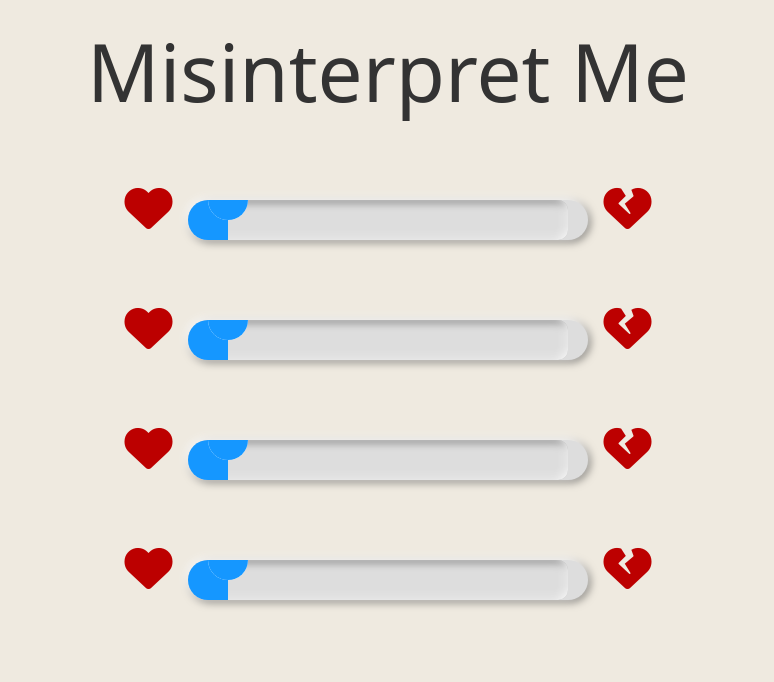
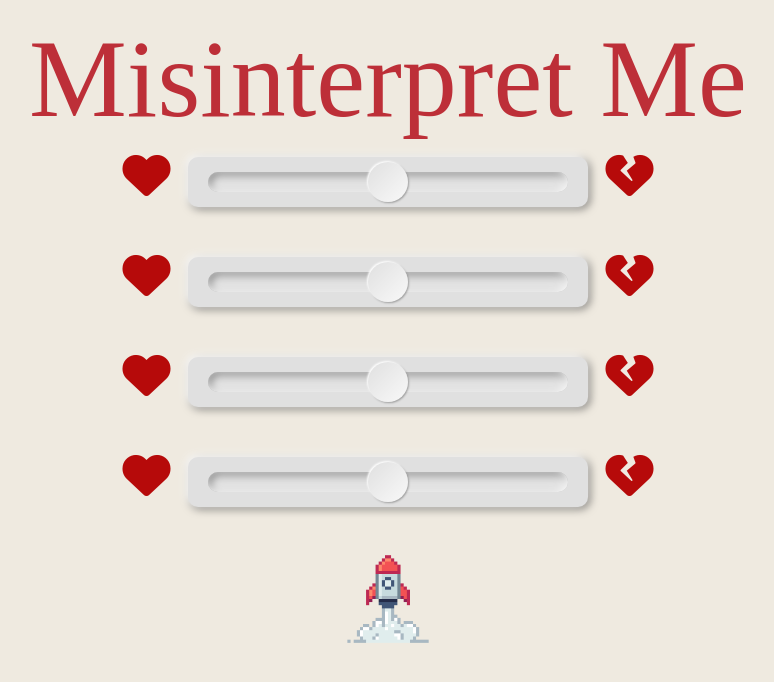
Before and after one commit to jessyy2006/UI-UX-Project, a plain HTML site: page iterations/index.html in a window 1280 px wide. Shown: the whole page, without its empty margins (252-1026 px from the left). Drawn offline with nearby package versions, Linux system fonts and the light colour scheme; files that its build step writes are made by us from their sources; a web font is replaced by a local one.

Commit message:
added pixel execute button and changed font--console works!

```diff
--- a/assets/css-custom-range-slider/slider/dist/style.css
+++ /dev/null
@@ -1,78 +0,0 @@
-html {
-  height: 100%;
-  display: flex;
-  align-items: center;
-  justify-content: center;
-  font-family: 'Work Sans', sans-serif;
-  text-align: center;
-}
-html h1, html h2, html h3, html h4, html h5, html h6 {
-  margin: 0;
-}
-html h1 {
-  color: #333;
-  font-weight: 500;
-}
-html h3 {
-  color: #aaa;
-  font-weight: 500;
-}
-html h4 {
-  color: #999;
-  font-weight: 500;
-}
-html h4:after {
-  content: "%";
-  padding-left: 1px;
-}
-html input[type="range"] {
-  outline: 0;
-  border: 0;
-  border-radius: 500px;
-  width: 400px;
-  max-width: 100%;
-  margin: 24px 0;
-  transition: box-shadow 0.2s ease-in-out;
-}
-@media screen and (-webkit-min-device-pixel-ratio: 0) {
-  html input[type="range"] {
-    overflow: hidden;
-    height: 40px;
-    -webkit-appearance: none;
-    background-color: #ddd;
-  }
-  html input[type="range"]::-webkit-slider-runnable-track {
-    height: 40px;
-    -webkit-appearance: none;
-    color: #444;
-    margin-top: -1px;
-    transition: box-shadow 0.2s ease-in-out;
-  }
-  html input[type="range"]::-webkit-slider-thumb {
-    width: 40px;
-    -webkit-appearance: none;
-    height: 40px;
-    cursor: ew-resize;
-    background: #fff;
-    box-shadow: -340px 0 0 320px #1597ff, inset 0 0 0 40px #1597ff;
-    border-radius: 50%;
-    transition: box-shadow 0.2s ease-in-out;
-    position: relative;
-  }
-  html input[type="range"]:active::-webkit-slider-thumb {
-    background: #fff;
-    box-shadow: -340px 0 0 320px #1597ff, inset 0 0 0 3px #1597ff;
-  }
-}
-html input[type="range"]::-moz-range-progress {
-  background-color: #43e5f7;
-}
-html input[type="range"]::-moz-range-track {
-  background-color: #9a905d;
-}
-html input[type="range"]::-ms-fill-lower {
-  background-color: #43e5f7;
-}
-html input[type="range"]::-ms-fill-upper {
-  background-color: #9a905d;
-}
--- a/assets/css-custom-range-slider/slider/src/style.scss
+++ /dev/null
@@ -1,83 +0,0 @@
-html {
-	height: 100%;
-	display: flex;
-	align-items: center;
-	justify-content: center;
-	font-family: 'Work Sans', sans-serif;
-	text-align: center;
-	h1, h2, h3, h4, h5, h6 {
-		margin: 0;
-	}
-	h1 {
-		color: #333;
-		font-weight: 500;
-	}
-	h3 {
-		color: #aaa;
-		font-weight: 500;
-	}
-	h4 {
-		color: #999;
-		font-weight: 500;
-		&:after {
-			content: "%";
-			padding-left: 1px;
-		}
-	}
-	// now for the good stuff 🎉
-	input[type="range"] {
-		outline: 0;
-		border: 0;
-		border-radius: 500px;
-		width: 400px;
-		max-width: 100%;
-		margin: 24px 0;
-		transition: box-shadow 0.2s ease-in-out;
-		// Chrome
-		@media screen and (-webkit-min-device-pixel-ratio:0) {
-			& {
-				overflow: hidden;
-				height: 40px;
-				-webkit-appearance: none;
-				background-color: #ddd;
-			}
-			&::-webkit-slider-runnable-track {
-				height: 40px;
-				-webkit-appearance: none;
-				color: #444;
-				margin-top: -1px;
-				transition: box-shadow 0.2s ease-in-out;
-			}
-			&::-webkit-slider-thumb {
-				width: 40px;
-				-webkit-appearance: none;
-				height: 40px;
-				cursor: ew-resize;
-				background: #fff;
-				box-shadow: -340px 0 0 320px #1597ff, inset 0 0 0 40px #1597ff;
-				border-radius: 50%;
-				transition: box-shadow 0.2s ease-in-out;
-				position: relative;
-				// top: 1px;
-			}
-			&:active::-webkit-slider-thumb {
-				background: #fff;
-				box-shadow: -340px 0 0 320px #1597ff, inset 0 0 0 3px #1597ff;
-			}
-		}
-		// Firefox
-		&::-moz-range-progress {
-			background-color: #43e5f7;
-		}
-		&::-moz-range-track {
-			background-color: #9a905d;
-		}
-		// IE
-		&::-ms-fill-lower {
-			background-color: #43e5f7;
-		}
-		&::-ms-fill-upper {
-			background-color: #9a905d;
-		}
-	}
-}
--- a/iterations/index.html
+++ b/iterations/index.html
@@ -6,12 +6,13 @@
     <title>"Misinterpret Me</title>
 
     <link rel="stylesheet" href="style.css">
-    <link rel="stylesheet" href="assets/css-custom-range-slider/slider/dist/style.css">
+
+    <!-- Icon Imports (CHANGE TO BE PIXELATED) -->
     <link rel="stylesheet" href="https://cdnjs.cloudflare.com/ajax/libs/font-awesome/6.7.2/css/all.min.css" integrity="sha512-Evv84Mr4kqVGRNSgIGL/F/aIDqQb7xQ2vcrdIwxfjThSH8CSR7PBEakCr51Ck+w+/U6swU2Im1vVX0SVk9ABhg==" crossorigin="anonymous" referrerpolicy="no-referrer" />
 
     <!-- Font imports -->
     <style>
-        @import url('https://fonts.googleapis.com/css2?family=Fascinate+Inline&display=swap');
+        @import url('https://fonts.googleapis.com/css2?family=Jacquard+24&display=swap');
     </style>
 
 </head>
@@ -19,31 +20,37 @@
     <h1>Misinterpret Me</h1>
     <div class="slider-container">
         <i class="fa-solid fa-heart"></i>
-        <input type="range" class="range-style" value="0">
+        <input type="range" class="range-style" min="0" max="100">
         <i class="fa-solid fa-heart-crack"></i>
         <!-- <h4><span>0</span></h4> (adds  %tracker below)-->
     </div>
 
     <div class="slider-container">
         <i class="fa-solid fa-heart"></i>
-        <input type="range" class="range-style" value="0">
+        <input type="range" class="range-style" min="0" max="100">
         <i class="fa-solid fa-heart-crack"></i>
         <!-- <h4><span>0</span></h4> (adds  %tracker below)-->
     </div>
 
     <div class="slider-container">
         <i class="fa-solid fa-heart"></i>
-        <input type="range" class="range-style" value="0">
+        <input type="range" class="range-style" min="0" max="100">
         <i class="fa-solid fa-heart-crack"></i>
         <!-- <h4><span>0</span></h4> (adds  %tracker below)-->
     </div>
 
     <div class="slider-container">
         <i class="fa-solid fa-heart"></i>
-        <input type="range" class="range-style" value="0">
+        <input type="range" class="range-style" min="0" max="100">
         <i class="fa-solid fa-heart-crack"></i>
         <!-- <h4><span>0</span></h4> (adds  %tracker below)-->
     </div>
+
+    <!-- Execute Button (Temp = WILL CHANGE) -->
+    <button id = "execBtn" class="exec-button">
+        <img src="assets/start-up.png" alt="Button Image" style="width:200px; height:100px;">
+    </button>
+
 
     <!-- Import JS -->
     <script src="script.js"></script>
--- a/iterations/script.js
+++ b/iterations/script.js
@@ -1,2 +1,53 @@
 
 // Slider
+let sliderValues = [];
+
+document.addEventListener("DOMContentLoaded", function() {
+    const sliders = document.querySelectorAll(".range-style");
+    const executeBtn = document.getElementById("execBtn");
+
+    // Initialize slider values array
+    sliders.forEach((slider, index) => {
+        sliderValues[index] = slider.value;
+
+        // Update value when slider changes
+        slider.addEventListener("input", function() {
+            sliderValues[index] = this.value;
+            console.log(`Slider ${index + 1} value: ${this.value}`);
+        });
+    });
+
+    // Handle execute button click
+    executeBtn.addEventListener("click", function() {
+        console.log("All slider values:", sliderValues);
+
+        // Prepare the payload with all slider values
+        const payload = {
+            name: "Success",
+            message: sliderValues.join(",") // Combine all values with commas
+        };
+
+        // Send data to mock API
+        sendData(payload);
+    });
+});
+
+// Connect to mock API
+async function sendData(payload) {
+    try {
+        const response = await fetch('https://jsonplaceholder.typicode.com/posts', {
+            method: 'POST',
+            headers: { 'Content-Type': 'application/json' },
+            body: JSON.stringify(payload)
+        });
+
+        const result = await response.json();
+        console.log('Mock API Response:', result);
+
+        // Optional: Show success message to user
+        alert("Data sent successfully! Check console for details.");
+    } catch (error) {
+        console.error('Error sending data:', error);
+        alert("Error sending data. Please try again.");
+    }
+}
--- a/iterations/style.css
+++ b/iterations/style.css
@@ -5,8 +5,8 @@ FONTS & BASE STYLES
 @import url('https://fonts.googleapis.com/css2?family=Fascinate+Inline&family=Work+Sans:wght@400;500&display=swap');
 
 /* Font Classes */
-.fascinate-inline-regular {
-  font-family: "Fascinate Inline", system-ui;
+.jacquard-24-regular {
+  font-family: "Jacquard 24", system-ui;
   font-weight: 400;
   font-style: normal;
 }
@@ -36,10 +36,10 @@ h1, h2, h3, h4, h5, h6 {
 }
 
 h1 {
-  font-family: 'Fascinate Inline', system-ui;
+  font-family: 'Jacquard 24';
   color: #bd2f38;
   font-weight: 500;
-  font-size: 80px;
+  font-size: 110px;
 
   position: absolute;  /* Removes from normal flow */
   top: 0;             /* Pins to top */
@@ -61,17 +61,30 @@ h4 {
   font-weight: 500;
 }
 
-/* Percentage suffix */
-h4:after {
-  content: "%";
-  padding-left: 1px;
+/* Execute Button */
+.exec-button {
+  display: inline-block; /* Allows for width and height */
+  padding: 10px 5px; /* Add some padding */
+  background-color: transparent; /* Add a subtle background */
+  border: none; /* Remove default button border */
+  cursor: pointer; /* Change cursor to a pointer on hover */
+  border-radius: 30px; /* Round the corners */
 }
 
+.exec-button:hover {
+  opacity: 0.8; /* Make the button slightly transparent on hover */
+}
+
+.exec-button img {
+  width: 100%;              /* Make image fill the button */
+  height: 100%;             /* Maintain aspect ratio */
+  object-fit: contain;      /* Prevent distortion */
+}
 
 /* Icons */
 .fa-solid{
   font-size: 3em;
-  color: rgb(188, 0, 0);
+  color: rgb(182, 10, 10);
   position: relative;
   top: 0%;
   transform: translateY(-20%);
```
Also changed, not shown: assets/css-custom-range-slider/slider/dist/index.html (deleted, +0 -34 lines), assets/css-custom-range-slider/slider/dist/script.js (deleted, +0 -8 lines), assets/css-custom-range-slider/slider/src/index.html (deleted, +0 -5 lines), assets/css-custom-range-slider/slider/src/script.js (deleted, +0 -8 lines), assets/css-custom-range-slider/license.txt (deleted), iterations/assets/start-up.png (added), 4 other files.
